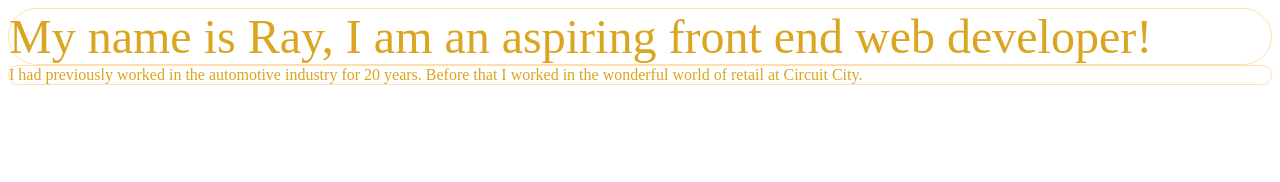
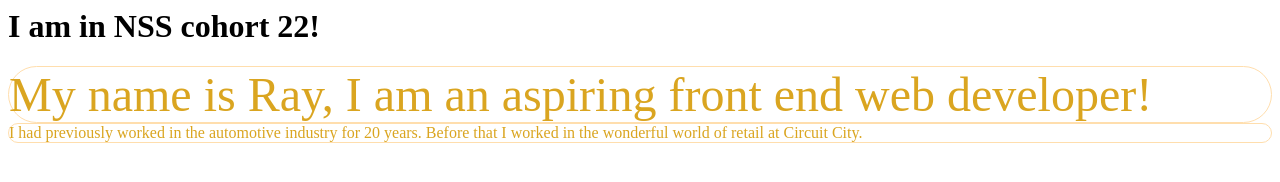
Before and after one commit to rmbw74/rmbw74.github.io, a plain HTML site: page index.html in a window 1280 px wide. Drawn offline with Linux system fonts and the light colour scheme.

Commit message:
Added H1 Title to top of page

```diff
--- a/index.html
+++ b/index.html
@@ -1,6 +1,7 @@
 <html>
     <head>
         <title>Welcome to my personal site</title>
+        <h1>I am in NSS cohort 22!</h1>
         <link rel="stylesheet" href="style.css">
     </head>
 
```
